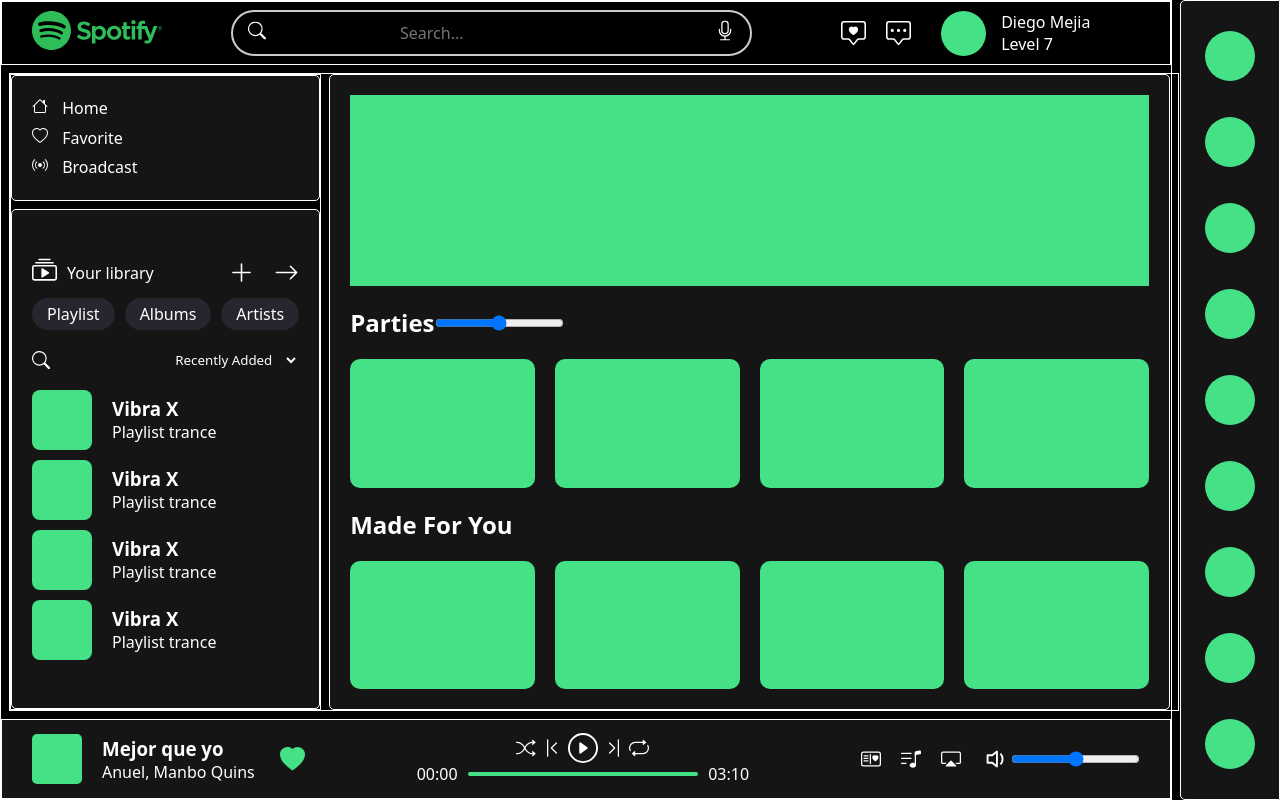
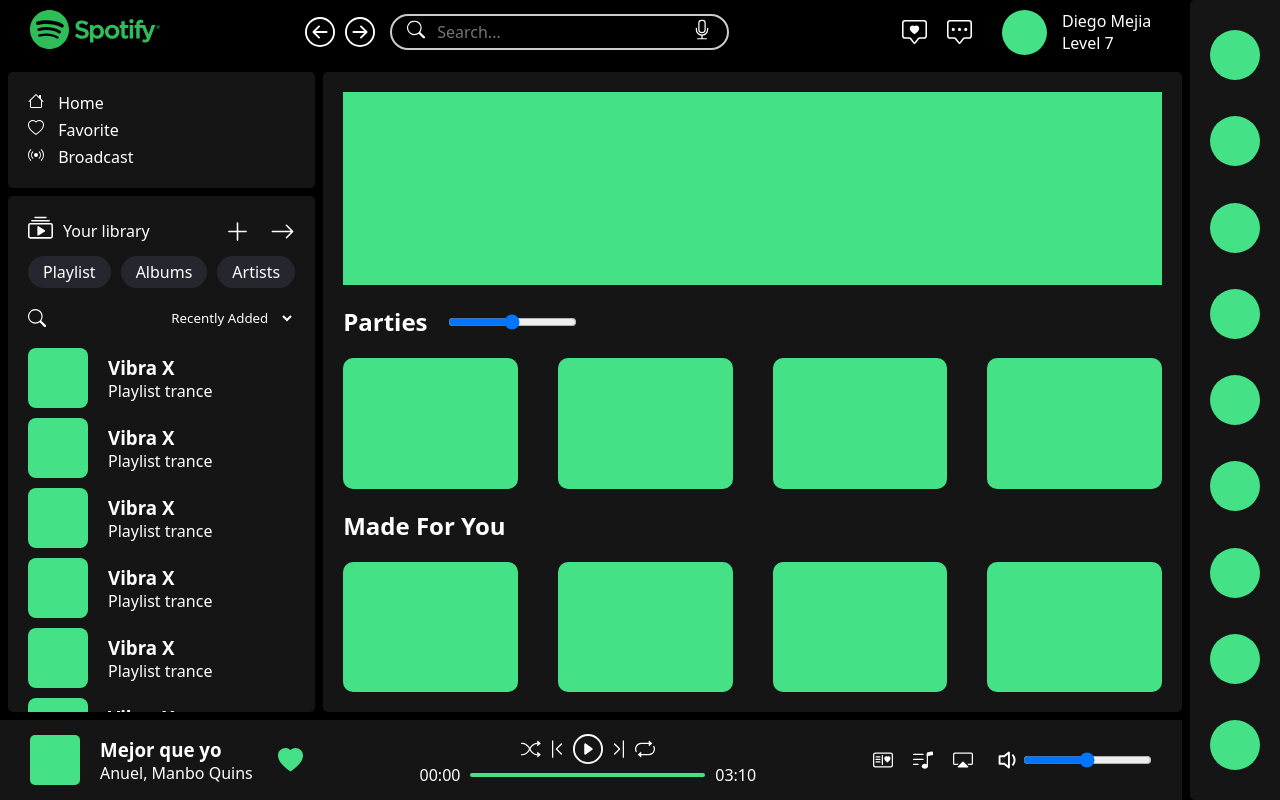
Before and after one commit to Diego-Marin/clon-spotify, a plain HTML site: page index.html in a window 1280 px wide. Drawn offline with Linux system fonts and the light colour scheme.

Commit message:
Actualizacion del repositorio, se complemento archivos HTML y CSS, creano un scroll bar para un div contenedor de playlist, ademas de otros ajustes al los elementos del header

```diff
--- a/index.html
+++ b/index.html
@@ -7,22 +7,26 @@
   <title>Clon Spotify</title>
   <link rel="shortcut icon" href="./assets/icon/favicon.svg" type="svg">
   <link rel="stylesheet" href="style.css">
-
 </head>
 
 <body>
   <main>
-
     <section class="s1">
-
       <div class="s1-div1">
-
         <div class="container-logo">
           <a href="#">
             <img src="./assets/icon/logo-spotify.svg" alt="Logo">
           </a>
         </div>
-
+        <div class="section-busqueda">
+          <div class="header-flechas">
+            <svg xmlns="http://www.w3.org/2000/svg"  fill="currentColor" class="bi bi-arrow-left-circle" viewBox="0 0 16 16">
+              <path fill-rule="evenodd" d="M1 8a7 7 0 1 0 14 0A7 7 0 0 0 1 8zm15 0A8 8 0 1 1 0 8a8 8 0 0 1 16 0zm-4.5-.5a.5.5 0 0 1 0 1H5.707l2.147 2.146a.5.5 0 0 1-.708.708l-3-3a.5.5 0 0 1 0-.708l3-3a.5.5 0 1 1 .708.708L5.707 7.5H11.5z"/>
+            </svg>
+            <svg xmlns="http://www.w3.org/2000/svg"  fill="currentColor" class="bi bi-arrow-right-circle" viewBox="0 0 16 16">
+              <path fill-rule="evenodd" d="M1 8a7 7 0 1 0 14 0A7 7 0 0 0 1 8zm15 0A8 8 0 1 1 0 8a8 8 0 0 1 16 0zM4.5 7.5a.5.5 0 0 0 0 1h5.793l-2.147 2.146a.5.5 0 0 0 .708.708l3-3a.5.5 0 0 0 0-.708l-3-3a.5.5 0 1 0-.708.708L10.293 7.5H4.5z"/>
+            </svg>
+          </div>
           <div class="container-busqueda">
             <div class="input-search">
               <input type="text" placeholder="Search...">
@@ -44,6 +48,8 @@
             </span>
           </div>
 
+        </div>
+        <div class="section-perfil">
           <div class="container-notificaciones">
             <svg xmlns="http://www.w3.org/2000/svg" fill="currentColor" class="bi bi-chat-square-heart"
               viewBox="0 0 16 16">
@@ -69,9 +75,8 @@
             </div>
           </div>
         </div>
-
+      </div>
       <div class="s1-div2">
-
         <div class="s1-div2-1">
           <div class="s1-div2-1-1">
             <div>
@@ -196,11 +201,37 @@
                 <P>Playlist trance</P>
               </div>
             </div>
-
+            <div class="div-playlist">
+              <div class="img-playlist"></div>
+              <div class="info-playlist">
+                <h3>Vibra X</h3>
+                <P>Playlist trance</P>
+              </div>
+            </div>
+            <div class="div-playlist">
+              <div class="img-playlist"></div>
+              <div class="info-playlist">
+                <h3>Vibra X</h3>
+                <P>Playlist trance</P>
+              </div>
+            </div>
+            <div class="div-playlist">
+              <div class="img-playlist"></div>
+              <div class="info-playlist">
+                <h3>Vibra X</h3>
+                <P>Playlist trance</P>
+              </div>
+            </div>
+            <div class="div-playlist">
+              <div class="img-playlist"></div>
+              <div class="info-playlist">
+                <h3>Vibra X</h3>
+                <P>Playlist trance</P>
+              </div>
+            </div>
           </div>
 
         </div>
-
         <div class="s1-div2-2">
 
           <div class="banner-div2-2">
@@ -237,9 +268,7 @@
 
         </div>
       </div>
-
       <div class="s1-div3">
-
         <div class="info-cancion">
           <div class="cancion">
             <div class="img-cancion-playing"></div>
@@ -321,14 +350,7 @@
           </div>
         </div>
       </div>
-
     </section>
-
-
-
-
-
-
     <section class="s2">
       <div class="circulo"></div>
       <div class="circulo"></div>
@@ -340,7 +362,6 @@
       <div class="circulo"></div>
       <div class="circulo"></div>
     </section>
-
   </main>
 </body>
 
--- a/style.css
+++ b/style.css
@@ -10,6 +10,7 @@
   background-color: black;
   width: 100vw;
   height: 100vh;
+  position: fixed;
 }
 
 main {
@@ -21,7 +22,7 @@
   flex-direction: row;
 }
 
-/*--------------------------------------------------Section 1 */
+/********************************************** Section 1 **********************************************/
 .s1 {
   padding: 0;
   margin: 0px 8px 0px 0px;
@@ -30,17 +31,15 @@
   display: flex;
   justify-content: space-between;
   flex-direction: column;
-  border: 1px solid white;
   flex-wrap: nowrap;
   box-sizing: border-box;
 }
 
-/* s1-div1 */
+/* --------------------------------s1-div1 */
 .s1-div1 {
   padding: 30px;
   width: 100%;
   height: 8vh;
-  border: 1px solid white;
   box-sizing: border-box;
   display: flex;
   justify-content: space-between;
@@ -48,32 +47,62 @@
 }
 
 .s1-div1 .container-logo {
-  width: 20%;
+  display: flex;
+  justify-content: flex-start;
+  align-items: center;
+  width: 65%;
+  height: auto;
 }
 
 .s1-div1 .container-logo img {
   width: 130px;
 }
 
+.s1-div1 .section-busqueda {
+  width: 100%;
+  height: auto;
+  gap: 15px;
+  display: flex;
+  justify-content: flex-start;
+  align-items: center;
+  flex-direction: row;
+}
+
+.s1-div1 .header-flechas {
+  gap: 10px;
+  display: flex;
+  flex-direction: row;
+  justify-content: flex-end;
+}
+
+.s1-div1 .header-flechas svg {
+  width: 30px;
+  height: 30px;
+  color: white;
+}
+
 .s1-div1 .container-busqueda {
+  width: 100%;
   position: relative;
   border: 2px solid #ccc;
-  padding: 10px;
+  padding: 5px;
   background-color: none;
   border-radius: 100px;
-  width: 50%;
+  box-sizing: border-box;
 }
 
 .container-busqueda .input-search {
+  width: 100%;
   display: flex;
   justify-content: center;
   align-items: center;
   background-color: none;
-  padding: 0 20px;
+  padding: 0 40px;
+  box-sizing: border-box;
 }
 
 .input-search input {
-  width: 40%;
+  width: 100%;
   color: white;
   border: none;
   outline: none;
@@ -100,8 +129,17 @@
   color: #ffffff;
 }
 
+.s1-div1 .section-perfil {
+  width: 100%;
+  height: auto;
+  display: flex;
+  justify-content: flex-end;
+  align-items: center;
+  flex-direction: row;
+}
+
 .container-notificaciones {
-  width: 15%;
+
   display: flex;
   justify-content: flex-end;
   align-items: center;
@@ -115,7 +153,7 @@
 }
 
 .s1-div1 .container-perfil {
-  width: 20%;
+  min-width: 150px;
   display: flex;
   align-items: center;
   flex-direction: row;
@@ -135,13 +173,12 @@
   color: white;
 }
 
-/* s1-div2 */
+/* --------------------------------s1-div2 */
 .s1-div2 {
   padding: 0;
   margin: 8px;
   width: 100%;
   height: 80vh;
-  border: 1px solid white;
   display: flex;
   flex-direction: row;
   justify-content: space-between;
@@ -153,7 +190,6 @@
   margin: 0;
   width: 30vw;
   height: 100%;
-  border: 1px solid white;
   display: flex;
   flex-direction: column;
   justify-content: space-between;
@@ -167,7 +203,6 @@
   margin: 0;
   width: 100%;
   height: 20%;
-  border: 1px solid white;
   border-radius: 5px;
   box-sizing: border-box;
   background-color: #151515;
@@ -193,48 +228,75 @@
   padding: 20px;
   margin-top: 8px;
   width: 100%;
-  height: 80%;
-  border: 1px solid white;
+  height: 100%;
   border-radius: 5px;
   box-sizing: border-box;
   background-color: #151515;
   display: flex;
-  justify-content: center;
+  justify-content: flex-start;
   align-items: center;
   flex-direction: column;
   gap: 10px;
+  overflow: auto;
 }
 
-.s1-div2-1-2 .div-yourLibrary{
+/* Personaliza el scrollbar del viewport */
+.s1-div2-1-2::-webkit-scrollbar {
+  width: 10px;
+  /* Ancho del scrollbar */
+}
+
+.s1-div2-1-2::-webkit-scrollbar-track {
+  background-color: #151515;
+  /* Color de fondo del track */
+}
+
+.s1-div2-1-2::-webkit-scrollbar-thumb {
+  background-color: #5a5a5a;
+  /* Color del thumb (barra deslizadora) */
+}
+
+/* Estilo cuando el scrollbar está siendo arrastrado */
+.s1-div2-1-2::-webkit-scrollbar-thumb:hover {
+  background-color: #555;
+}
+
+.s1-div2-1-2 .div-yourLibrary {
   display: flex;
   align-items: center;
   justify-content: space-between;
   width: 100%;
   color: white;
 }
-.s1-div2-1-2 .div-yourLibrary div{
+
+.s1-div2-1-2 .div-yourLibrary div {
   display: flex;
   justify-content: center;
   align-items: center;
 }
-.s1-div2-1-2 .div-yourLibrary a{
+
+.s1-div2-1-2 .div-yourLibrary a {
   color: white;
   text-decoration: none;
   padding-left: 10px;
 }
-.div-yourLibrary .botones-listas svg{
+
+.div-yourLibrary .botones-listas svg {
   padding-left: 20px;
 }
-.div-yourLibrary svg{
+
+.div-yourLibrary svg {
   width: 25px;
 }
-.div-etiquetas{
+
+.div-etiquetas {
   width: 100%;
   display: flex;
   justify-content: flex-start;
   gap: 10px;
 }
-.div-etiquetas .etiqueta{
+
+.div-etiquetas .etiqueta {
   display: flex;
   justify-content: center;
   align-items: center;
@@ -243,26 +305,30 @@
   background-color: #26262e;
   color: white;
 }
-.s1-div2-1-2 .div-filtros{
+
+.s1-div2-1-2 .div-filtros {
   display: flex;
   align-items: center;
   flex-direction: row;
   flex-wrap: nowrap;
   gap: 10px;
 }
-.div-filtros .cuadro-busqueda{
+
+.div-filtros .cuadro-busqueda {
   display: flex;
   justify-content: center;
   align-items: center;
 }
-.cuadro-busqueda .input-search{
+
+.cuadro-busqueda .input-search {
   border-radius: 100px;
   padding: 5px 10px;
   width: 100%;
   color: white;
 
 }
-.cuadro-busqueda .icon-search{
+
+.cuadro-busqueda .icon-search {
   display: flex;
   justify-content: flex-start;
   color: #ffffff;
@@ -275,25 +341,27 @@
   color: #ffffff;
 }
 
-/* Estilo para las opciones */
 .div-filtros .filtro-recents select option {
   font-size: 14px;
   background-color: #272727;
   color: #ffffff;
 }
-.s1-div2-1-2 .div-playlist{
+
+.s1-div2-1-2 .div-playlist {
   width: 100%;
   display: flex;
   align-items: center;
   flex-direction: row;
 }
-.div-playlist .img-playlist{
+
+.div-playlist .img-playlist {
   width: 60px;
   height: 60px;
   background-color: #45e186;
   border-radius: 8px;
 }
-.div-playlist .info-playlist{
+
+.div-playlist .info-playlist {
   color: white;
   display: flex;
   flex-direction: column;
@@ -301,19 +369,12 @@
   padding-left: 20px;
 }
 
-
-
-
-
-
-
 .s1-div2-2 {
   padding: 20px;
   margin-right: 8px;
   margin-left: 8px;
   width: 100%;
   height: 100%;
-  border: 1px solid white;
   border-radius: 5px;
   box-sizing: border-box;
   background-color: #151515;
@@ -323,12 +384,14 @@
   align-items: center;
   gap: 10px;
 }
-.s1-div2-2 .banner-div2-2{
+
+.s1-div2-2 .banner-div2-2 {
   width: 100%;
   height: 100%;
   background-color: #45e186;
 }
-.s1-div2-2 .parties{
+
+.s1-div2-2 .parties {
   color: #ffffff;
   width: 100%;
   height: 100%;
@@ -338,96 +401,96 @@
   align-items: center;
   flex-direction: column;
 }
-.parties .controles-parties-range{
+
+.parties .controles-parties-range {
   width: 100%;
   height: auto;
   display: flex;
   justify-content: flex-start;
   align-items: center;
   box-sizing: border-box;
-  padding: 10px 0 20px 0 ;
+  padding: 10px 0 20px 0;
+  gap: 20px;
 }
-.parties .playlist-parties{
+
+.parties .playlist-parties {
   width: 100%;
   height: 100%;
   display: flex;
   justify-content: space-between;
   flex-direction: row;
-  gap: 20px;
+  gap: 40px;
   box-sizing: border-box;
 }
-.playlist-parties .coletion{
+
+.playlist-parties .coletion {
   width: 100%;
   height: 100%;
   display: flex;
   justify-content: space-between;
   flex-direction: row;
-  background-color: #45e186;;
+  background-color: #45e186;
   box-sizing: border-box;
   border-radius: 10px;
+}
 
-}
-.s1-div2-2 .madeForYou{
+.s1-div2-2 .madeForYou {
   width: 100%;
   height: 100%;
   box-sizing: border-box;
 }
 
-
-
-
-
-
-
-
-
-
-/*s1-div3*/
+/* --------------------------------s1-div3 */
 .s1-div3 {
   padding: 30px;
   margin: 0;
   width: 100%;
   height: 10vh;
-  border: 1px solid white;
   box-sizing: border-box;
-  background-color:#151515;
+  background-color: #151515;
   display: flex;
   justify-content: space-between;
   flex-direction: row;
   align-items: center;
   color: #ffffff;
 }
-.s1-div3 .info-cancion{
+
+.s1-div3 .info-cancion {
   display: flex;
   justify-content: space-between;
   align-items: center;
   flex-direction: row;
 }
-.info-cancion .cancion{
+
+.info-cancion .cancion {
   display: flex;
   justify-content: space-between;
   align-items: center;
   flex-direction: row;
 }
-.cancion .img-cancion-playing{
+
+.cancion .img-cancion-playing {
   border-radius: 5px;
   width: 50px;
   height: 50px;
   background-color: #45e186;
 }
+
 .cancion .info-cancion {
   display: flex;
   justify-content: space-between;
   align-items: center;
   flex-direction: row;
 }
-.info-cancion .name-song-playing{
+
+.info-cancion .name-song-playing {
   padding-left: 20px;
   display: flex;
   justify-content: space-between;
   flex-direction: column;
 }
-.info-cancion .accion-like{
+
+.info-cancion .accion-like {
   padding-left: 25px;
   color: #45e186;
   display: flex;
@@ -436,28 +499,33 @@
   width: 25px;
   height: 25px;
 }
-.s1-div3 .reproductor{
+
+.s1-div3 .reproductor {
   width: 30%;
   display: flex;
   justify-content: space-between;
   align-items: center;
   flex-direction: column;
 }
+
 .reproductor .controles-reproductor {
   width: 40%;
   display: flex;
   justify-content: space-between;
   align-items: center;
 }
-.reproductor .controles-reproductor svg{
+
+.reproductor .controles-reproductor svg {
   width: 20px;
   height: 20px;
 }
-.reproductor .controles-reproductor .bi-play-circle{
+
+.reproductor .controles-reproductor .bi-play-circle {
   width: 30px;
   height: 30px;
 }
-.reproductor .time-songs{
+
+.reproductor .time-songs {
   gap: 10px;
   width: 100%;
   display: flex;
@@ -465,57 +533,46 @@
   align-items: center;
   flex-direction: row;
 }
-.time-songs .songs-bar{
+
+.time-songs .songs-bar {
   width: 100%;
   height: 4px;
   border-radius: 100px;
   background-color: #45e186;
 }
-.s1-div3 .controles-cancion{
+
+.s1-div3 .controles-cancion {
   display: flex;
   justify-content: space-between;
   align-items: center;
   flex-direction: row;
 }
-.controles-cancion .acciones-songs{
+
+.controles-cancion .acciones-songs {
   gap: 20px;
   display: flex;
   justify-content: space-between;
   align-items: center;
 }
-.controles-cancion .acciones-songs svg{
+
+.controles-cancion .acciones-songs svg {
   width: 20px;
   height: 20px;
 }
-.controles-cancion .control-volumen{
+
+.controles-cancion .control-volumen {
   padding-left: 20px;
   display: flex;
   justify-content: space-between;
   align-items: center;
 }
-.controles-cancion .control-volumen svg{
+
+.controles-cancion .control-volumen svg {
   width: 30px;
   height: 30px;
 }
 
-
-
-
-
-
-
-
-
-
-
-
-
-
-
-
-
-
-/*--------------------------------------------------Section 2*/
+/********************************************* Section 2 **********************************************/
 .s2 {
   padding: 30px 0;
   margin: 0;
@@ -525,8 +582,7 @@
   flex-direction: column;
   justify-content: space-between;
   align-items: center;
-  min-width: 100px;
-  border: 1px solid white;
+  min-width: 90px;
   border-radius: 5px 0px 0px 5px;
   box-sizing: border-box;
   background-color: #151515;
```
Lines whose indentation alone changed are shown as unchanged.
